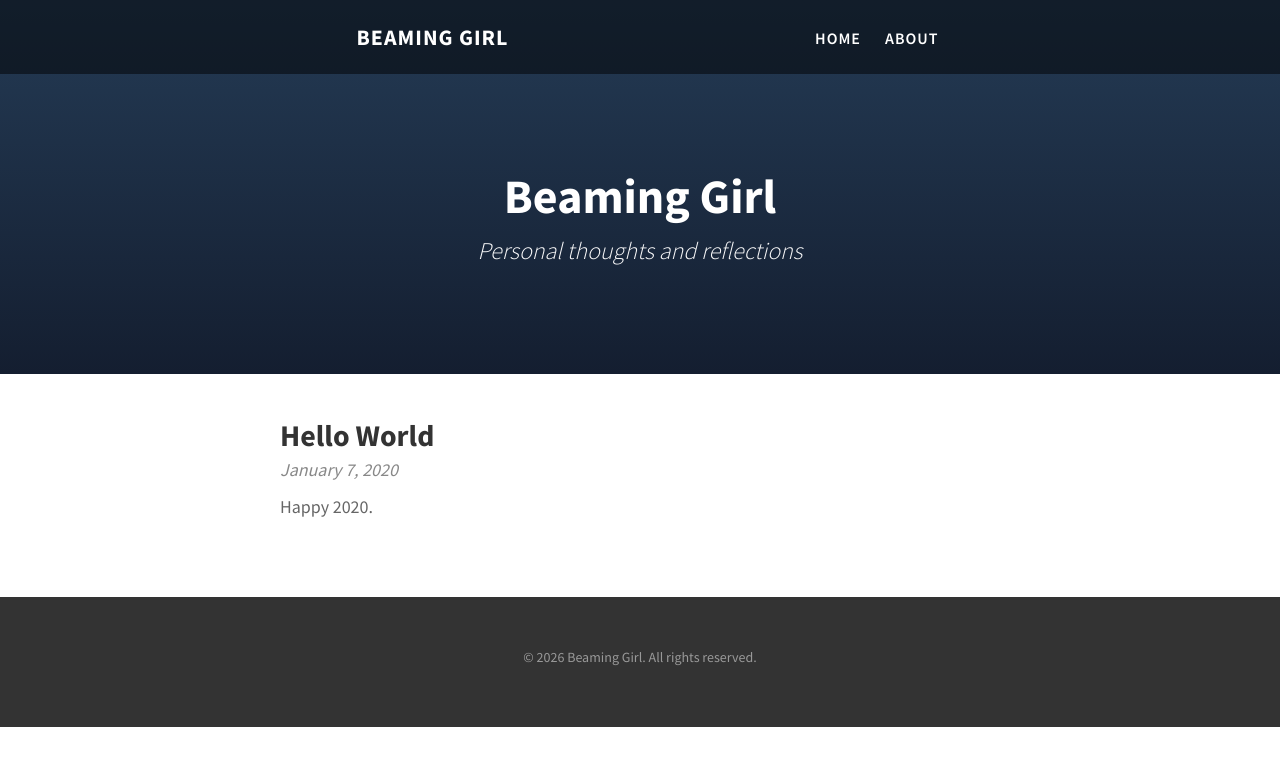
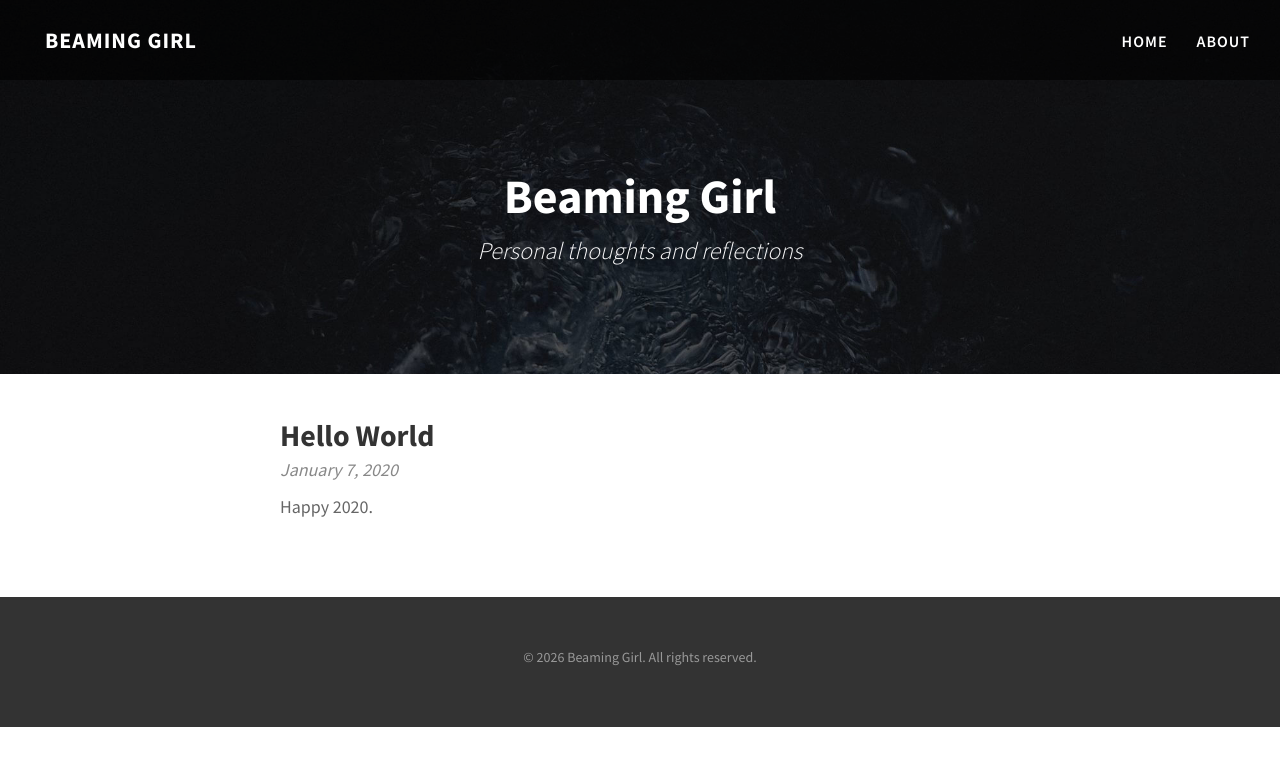
Before and after one commit to prathiraj/beaminggirl, a Jekyll site: the page built from index.md, in a window 1280 px wide. Shown: the top 766 px of the page. Built offline with Jekyll 4.4.1, drawn with Linux system fonts in a browser that asks for light colours.

Commit message:
Add background cover image and fix navbar layout

```diff
--- a/_layouts/default.html
+++ b/_layouts/default.html
@@ -23,17 +23,19 @@
 
     /* Navbar */
     nav.site-nav {
-      background: rgba(0, 0, 0, 0.5);
+      background: rgba(0, 0, 0, 0.6);
       position: fixed;
       top: 0;
       width: 100%;
       z-index: 1000;
-      padding: 12px 0;
+      padding: 15px 0;
     }
-    nav.site-nav .container {
+    nav.site-nav .nav-container {
       display: flex;
       align-items: center;
       justify-content: space-between;
+      max-width: 100%;
+      padding: 0 30px;
     }
     nav.site-nav .navbar-brand {
       font-weight: 800;
@@ -47,7 +49,7 @@
     nav.site-nav .nav-links a {
       color: #fff;
       text-decoration: none;
-      margin-left: 20px;
+      margin-left: 25px;
       font-size: 16px;
       font-weight: 600;
       text-transform: uppercase;
@@ -57,8 +59,11 @@
 
     /* Header */
     header.site-header {
-      background-color: #286090;
-      background: linear-gradient(to bottom, #243b55, #141e30);
+      background-color: #141e30;
+      background-image: url('{{ "/assets/images/blog-cover.jpg" | relative_url }}');
+      background-size: cover;
+      background-position: center;
+      background-repeat: no-repeat;
       color: #fff;
       padding: 150px 0 100px;
       text-align: center;
@@ -162,7 +167,7 @@
 <body>
 
   <nav class="site-nav">
-    <div class="container">
+    <div class="nav-container">
       <a class="navbar-brand" href="{{ '/' | relative_url }}">{{ site.title }}</a>
       <div class="nav-links">
         <a href="{{ '/' | relative_url }}">Home</a>
```
Also changed, not shown: assets/images/blog-cover.jpg (added), assets/images/cover.png (added).
